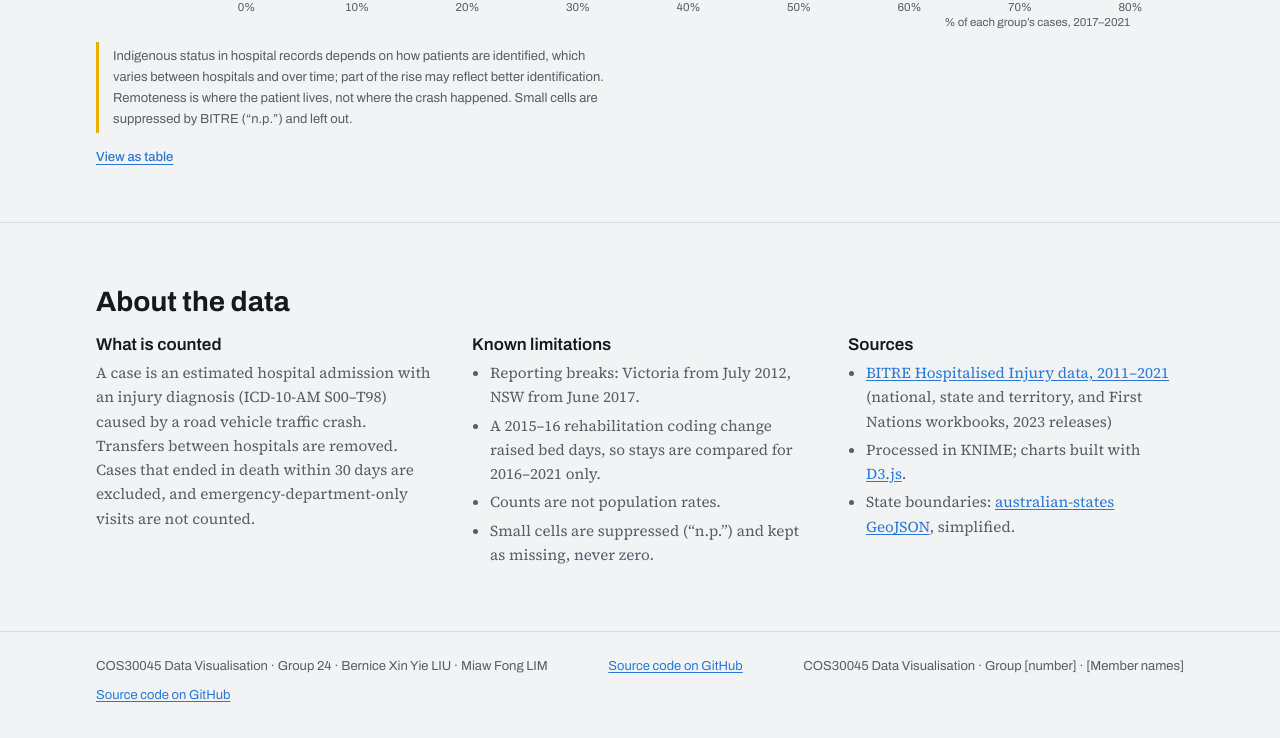
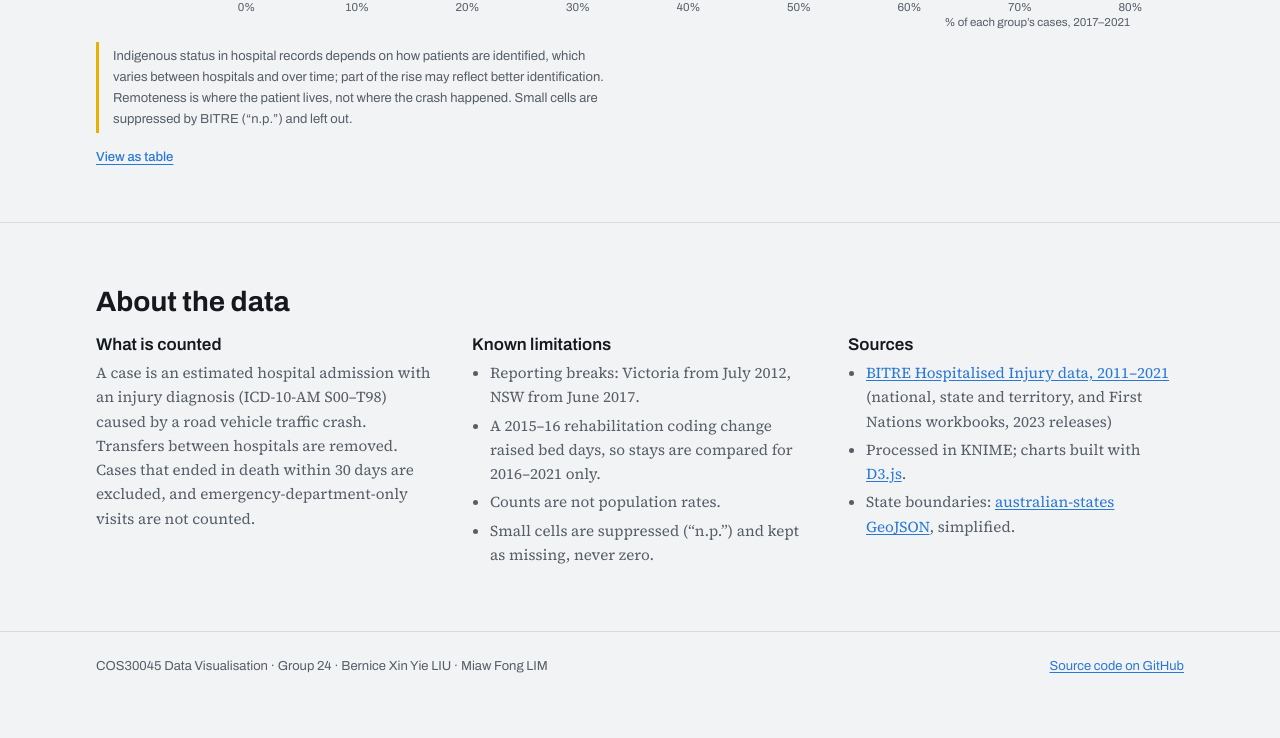
Before and after one commit to Bernice0206/DVE403E405_T24, a plain HTML site: page index.html in a window 1280 px wide. Shown: the part 6322-7060 px from the top of the page. After the commit the page ends 7039 px from the top, so only its background shows below. Drawn offline with nearby package versions, Linux system fonts and the light colour scheme.

Commit message:
Revise footer content in index.html
Updated footer with group information and GitHub link.

```diff
--- a/index.html
+++ b/index.html
@@ -214,8 +214,6 @@
   <div class="wrap">
     <span>COS30045 Data Visualisation · Group 24 · Bernice Xin Yie LIU · Miaw Fong LIM</span>
     <a href="https://github.com/Bernice0206/DVE403E405_T24">Source code on GitHub</a>
-    <span>COS30045 Data Visualisation · Group [number] · [Member names]</span>
-    <a href="https://github.com/your-team/your-repo">Source code on GitHub</a>
   </div>
 </footer>
 
```
